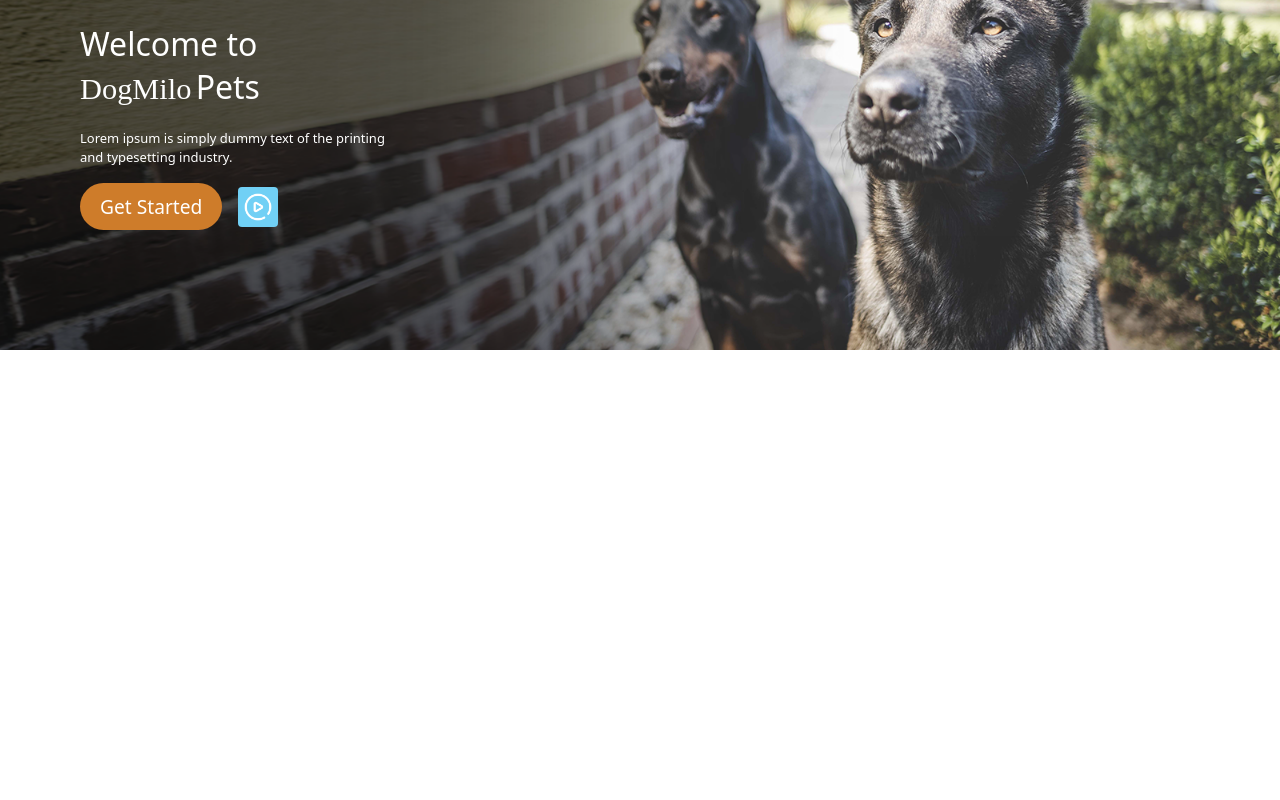
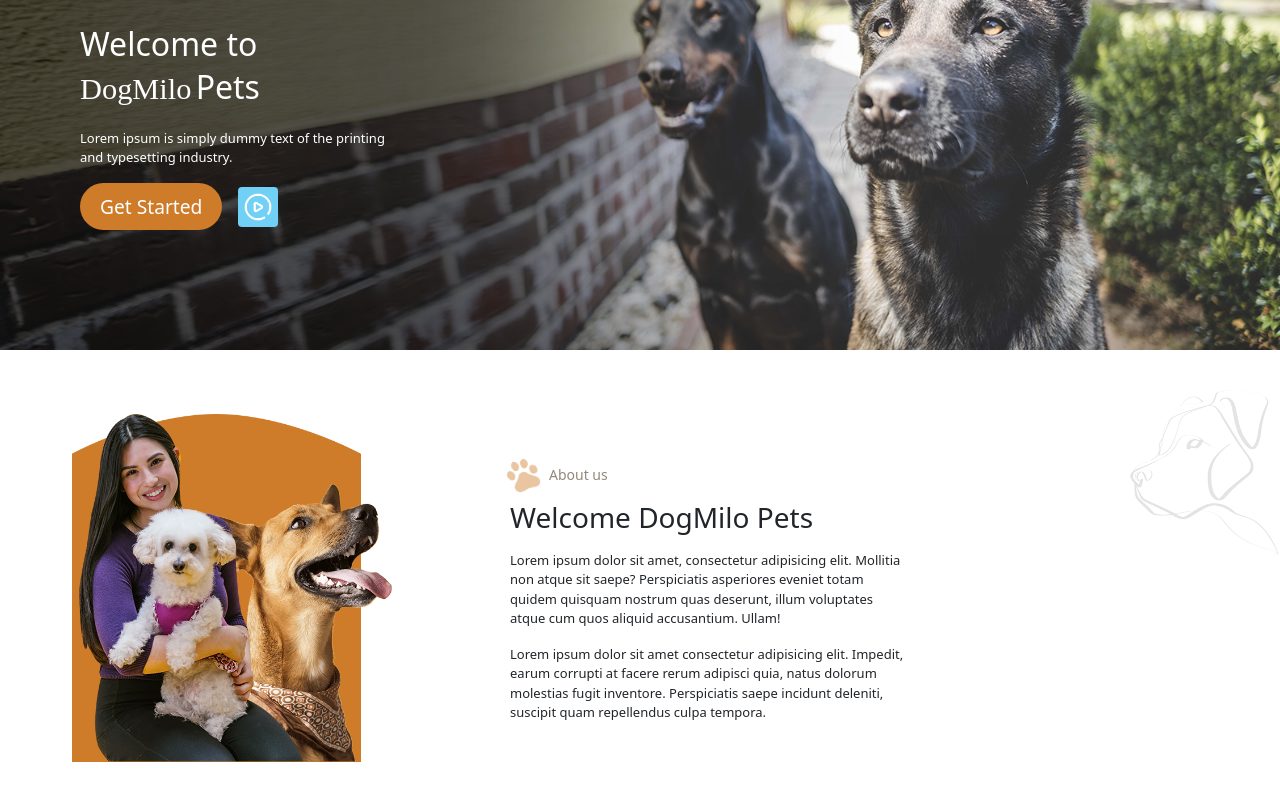
Before and after one commit to GiuseppeDalessio7/proj-html-vuejs, a Vue app: page / in a window 1280 px wide. Shown: the part 284-1084 px from the top of the page. Before the commit the page ends 800 px from the top, so only its background shows below. Built offline with nearby package versions, Linux system fonts and the light colour scheme; a web font is replaced by a local one.

Commit message:
Finish TopMain

```diff
--- a/src/App.vue
+++ b/src/App.vue
@@ -2,7 +2,7 @@
 import { store } from '../src/store.js';
 import appHeader from '../src/components/appHeader.vue'
 import appJumbotron from './components/appJumbotron.vue';
-import appMain from '../src/components/appMain.vue'
+import appTopMain from '../src/components/appTopMain.vue'
 import appFooter from '../src/components/appFooter.vue'
 
 
@@ -10,7 +10,7 @@ export default {
   name: "App",
   components: {
     appHeader,
-    appMain,
+    appTopMain,
     appFooter,
     appJumbotron
 
@@ -32,7 +32,7 @@ export default {
 <template>
   <appHeader></appHeader>
   <appJumbotron></appJumbotron>
-  <appMain></appMain>
+  <appTopMain></appTopMain>
   <appFooter></appFooter>
 </template>
 
--- a/src/components/appMain.vue
+++ /dev/null
@@ -1,7 +0,0 @@
-<script>
-
-</script>
-
-<template></template>
-
-<style lang="scss" scoped></style>
--- /dev/null
+++ b/src/components/appTopMain.vue
@@ -0,0 +1,87 @@
+<script>
+export default {
+    name: 'appTopMain',
+
+    data() {
+        return {
+
+        }
+    },
+
+}
+</script>
+
+
+
+
+
+
+
+
+<template>
+    <div class="my_backg">
+        <div class="container justify-content-between d-flex  position-relative">
+            <div>
+                <img class="myimg" src="../assets/img/about.png" alt="">
+            </div>
+            <div class=" myposition">
+                <img class="myicon my-2 margin_l " src="../assets/img/dog-icon.png" alt="">
+                <small class="mx-2 my_color">About us</small>
+                <h3>Welcome DogMilo Pets</h3>
+                <p class="margin_t">Lorem ipsum dolor sit amet, consectetur adipisicing elit. Mollitia non atque sit
+                    saepe?
+                    Perspiciatis
+                    asperiores eveniet totam quidem quisquam nostrum quas deserunt, illum voluptates atque cum quos aliquid
+                    accusantium. Ullam!</p>
+                <p class="margin_t">Lorem ipsum dolor sit amet consectetur adipisicing elit. Impedit, earum corrupti at
+                    facere rerum
+                    adipisci
+                    quia, natus dolorum molestias fugit inventore. Perspiciatis saepe incidunt deleniti, suscipit quam
+                    repellendus culpa tempora.</p>
+            </div>
+        </div>
+    </div>
+</template>
+
+<style lang="scss" scoped>
+.my_backg {
+    background-image: url(../assets/img/dog-logo.png);
+    background-repeat: no-repeat;
+    background-position: right top 40px;
+    background-size: 150px;
+}
+
+.myimg {
+    width: 320px;
+    padding-top: 4rem;
+    padding-bottom: 4rem;
+    margin-left: -10px;
+}
+
+.myicon {
+    width: 35px;
+    height: 35px;
+}
+
+.my_color {
+    color: #93887b;
+}
+
+.myposition {
+    width: 400px;
+    height: 200px;
+    position: absolute;
+    top: 100px;
+    right: 300px;
+}
+
+.margin_t {
+    margin-top: 1rem;
+    font-size: 13px;
+    font-weight: 500;
+}
+
+.margin_l {
+    margin-left: -4px;
+}
+</style>
```
